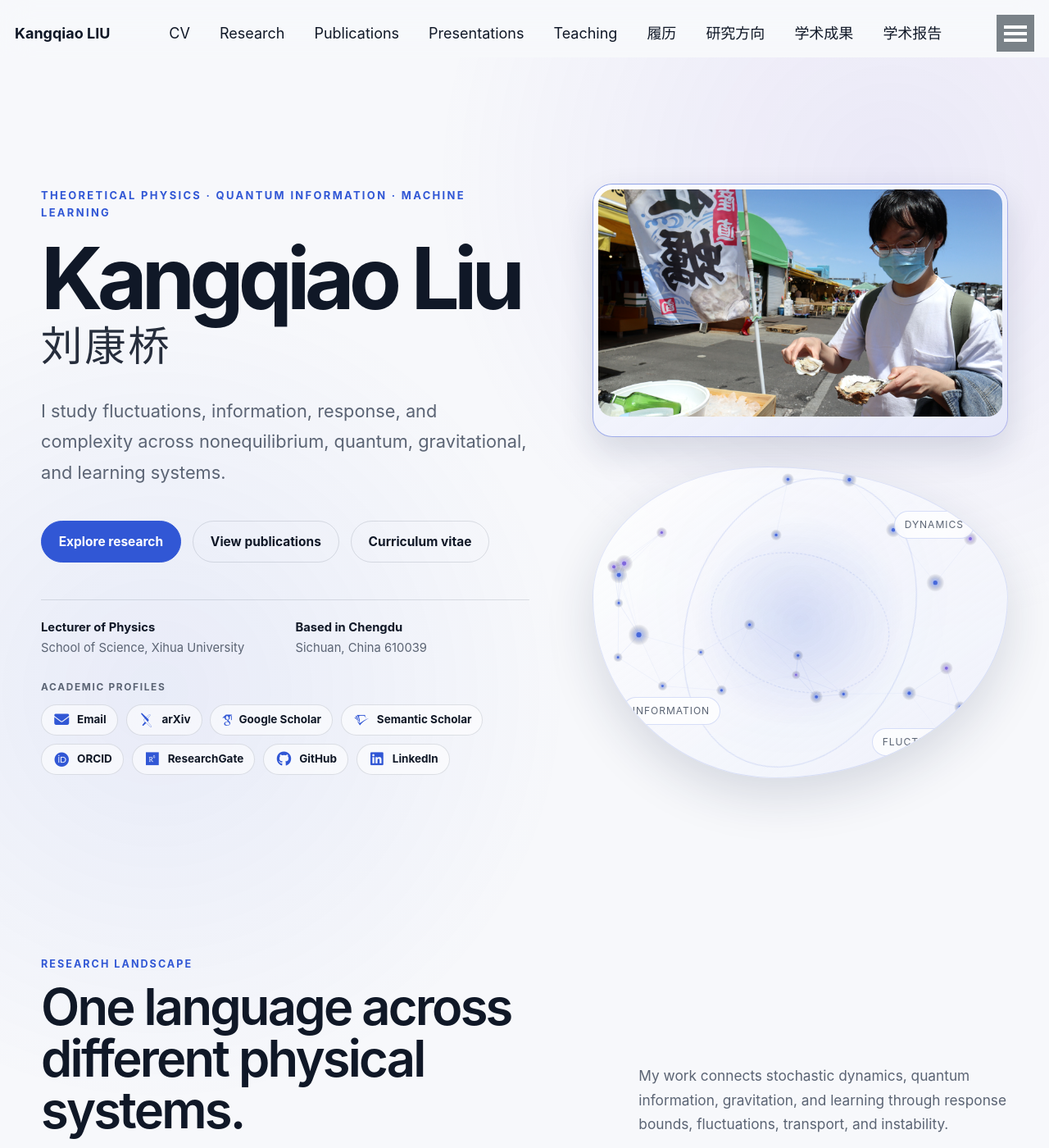
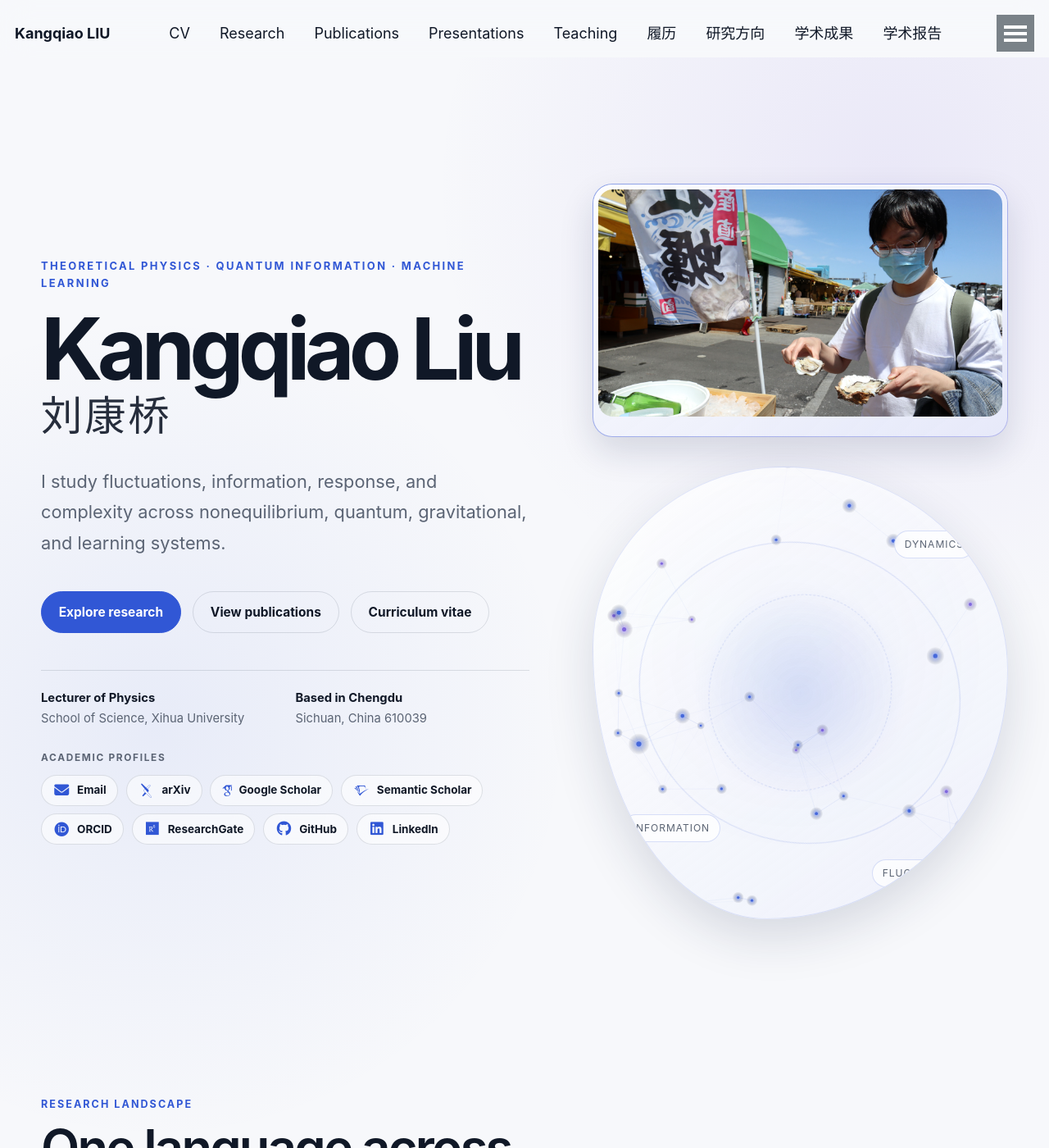
Before and after one commit to KangqiaoLiu/KangqiaoLiu.github.io, a Jekyll site: the page built from _pages/about.md, in a window 1280 px wide and 1400 px high. Shown: the whole window at 82% size. Built offline with Jekyll 4.4.1, drawn with Linux system fonts in a browser that asks for light colours; some web fonts are replaced.

Commit message:
Restore visible pebble shape to particle field

```diff
--- a/_sass/_home-portrait.scss
+++ b/_sass/_home-portrait.scss
@@ -42,15 +42,16 @@
   transform: translateY(-3px);
 }
 
-/* Independent lower particle figure: restore the original pebble language. */
+/* Independent lower particle figure: restore the original near-vertical pebble silhouette. */
 .ai-home-particle-card {
   --field-x: 50%;
   --field-y: 50%;
   position: relative;
-  width: 100%;
-  min-height: 380px;
+  width: min(100%, 520px);
+  aspect-ratio: 0.92 / 1;
+  justify-self: center;
   border: 1px solid rgba(49, 87, 213, 0.14);
-  border-radius: 42% 58% 56% 44% / 42% 42% 58% 58%;
+  border-radius: 46% 54% 58% 42% / 40% 45% 55% 60%;
   background:
     radial-gradient(circle 180px at var(--field-x) var(--field-y), rgba(49, 87, 213, 0.15), transparent 72%),
     linear-gradient(145deg, rgba(255, 255, 255, 0.82), rgba(232, 236, 250, 0.56)),
@@ -135,7 +136,7 @@
   }
 
   .ai-home-particle-card {
-    min-height: 350px;
+    width: min(100%, 500px);
   }
 }
 
@@ -154,8 +155,9 @@
   }
 
   .ai-home-particle-card {
-    min-height: 300px;
-    border-radius: 40% 60% 54% 46% / 40% 43% 57% 60%;
+    width: min(96%, 430px);
+    aspect-ratio: 0.94 / 1;
+    border-radius: 44% 56% 55% 45% / 42% 46% 54% 58%;
   }
 
   .ai-home-particle-card .ai-orbit-label {
```
